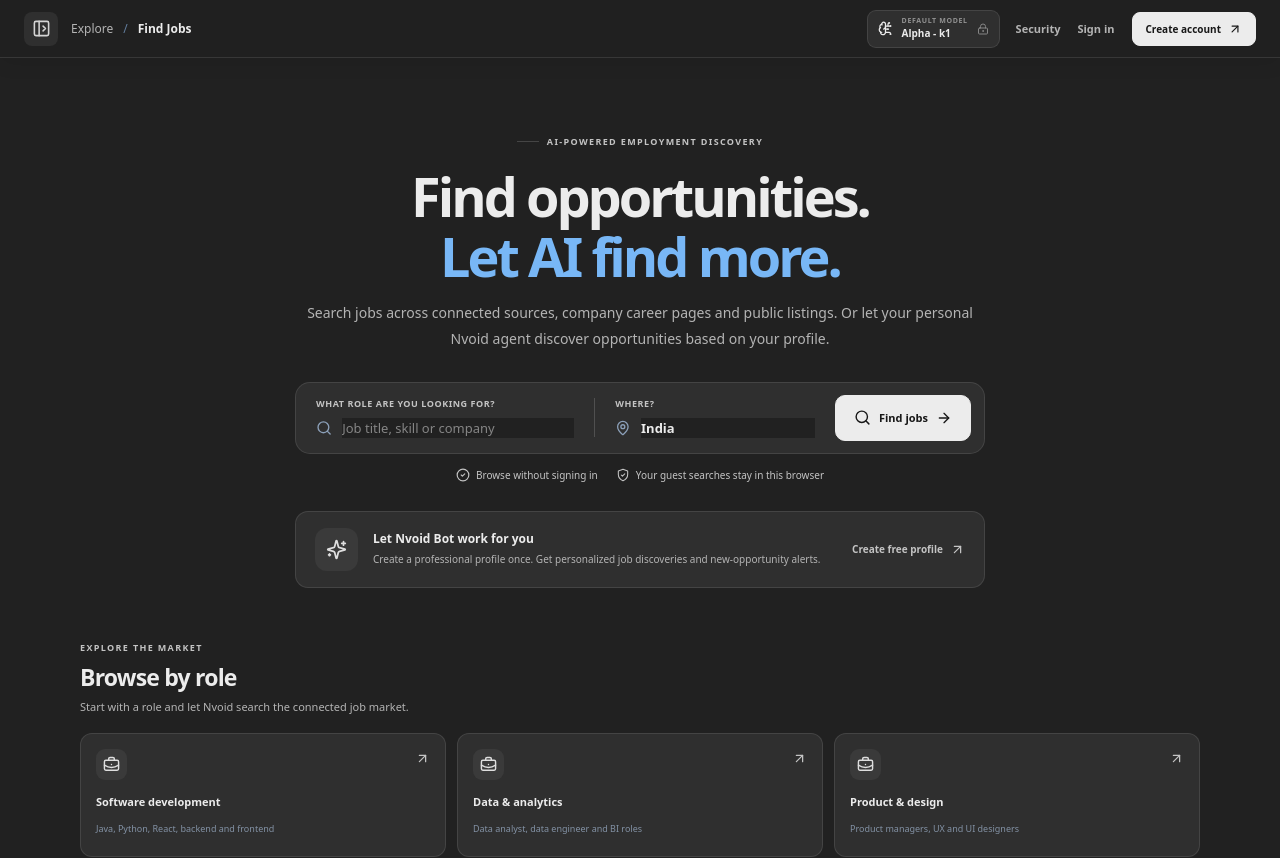
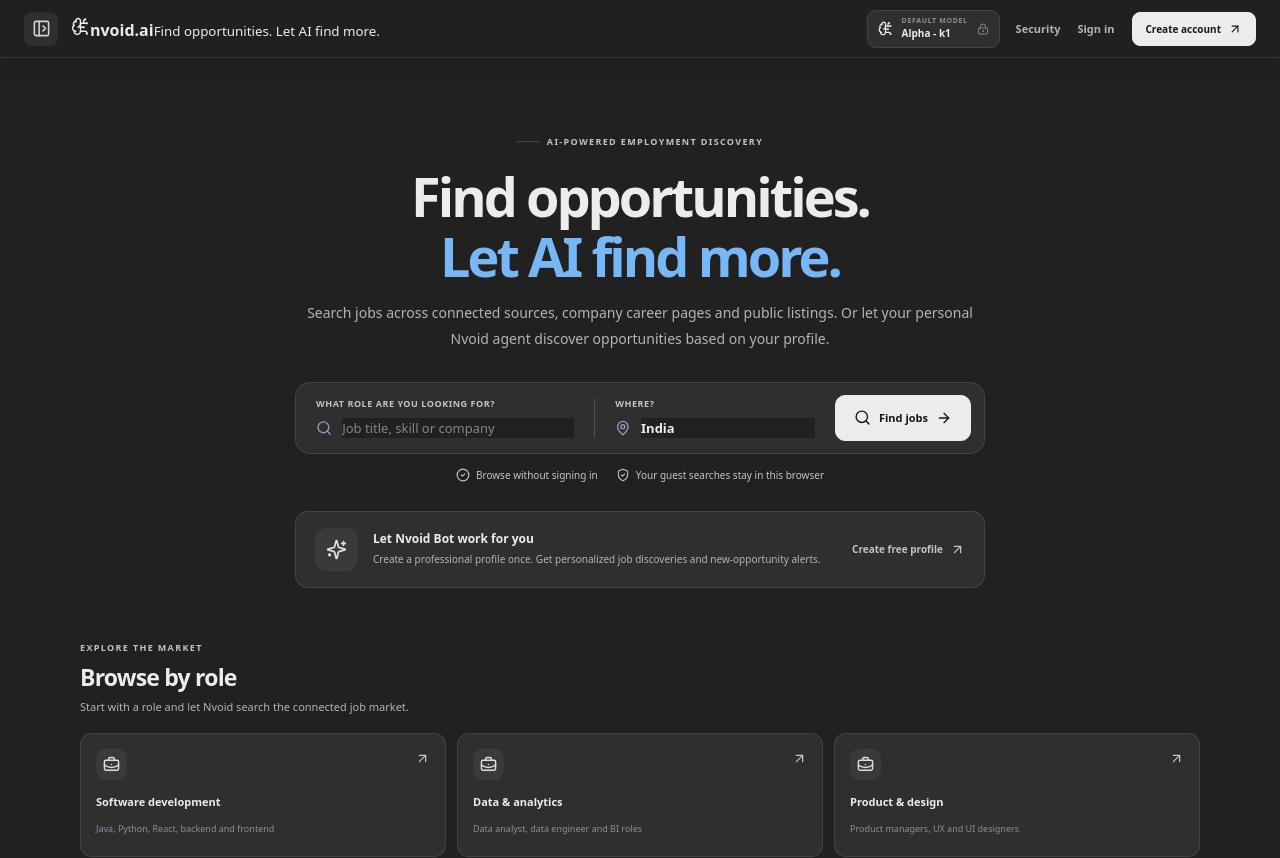
Before and after one commit to jobkar-official/nvoid_web_view, a Next.js app: page / in a window 1280 px wide. Shown: the top 858 px of the page. Built offline with nearby package versions, Linux system fonts and the light colour scheme.

Commit message:
Show Nvoid brand lockup in always-visible topbar

```diff
--- a/components/guest-shell.tsx
+++ b/components/guest-shell.tsx
@@ -214,7 +214,10 @@
         <div className="public-main">
           <header className="public-topbar">
             <button className="sidebar-toggle-button" type="button" aria-label={sidebarOpen ? "Close navigation" : "Open navigation"} aria-expanded={sidebarOpen} aria-controls="nvoid-public-sidebar" title={sidebarOpen ? "Close sidebar" : "Open sidebar"} onClick={() => setSidebarOpen((open) => !open)}>{sidebarOpen ? <PanelLeftClose size={19} /> : <PanelLeftOpen size={19} />}</button>
-            <div className="topbar-breadcrumb"><span>Explore</span><span className="breadcrumb-dot">/</span><strong>{pathname === "/" ? "Find jobs" : pathname.split("/").filter(Boolean).slice(-1)[0]?.replace(/-/g, " ") || "Nvoid"}</strong></div>
+            <Link href="/" className="topbar-brand" aria-label="nvoid.ai home">
+              <span className="topbar-brand-mark"><BrainCircuit size={19} strokeWidth={1.8} /></span>
+              <span className="topbar-brand-copy"><strong>nvoid.ai</strong><small>Find opportunities. Let AI find more.</small></span>
+            </Link>
             <span className="model-status-pill" role="status" aria-label="Default AI model: Alpha - k1. This model is fixed and cannot be changed here.">
               <BrainCircuit size={15} />
               <span className="model-status-copy"><small>DEFAULT MODEL</small><strong>Alpha - k1</strong></span>
```
